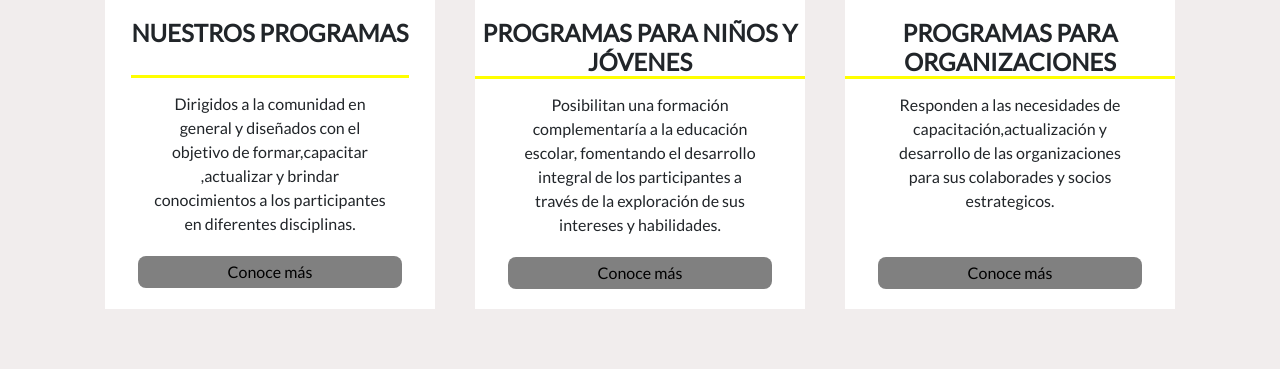
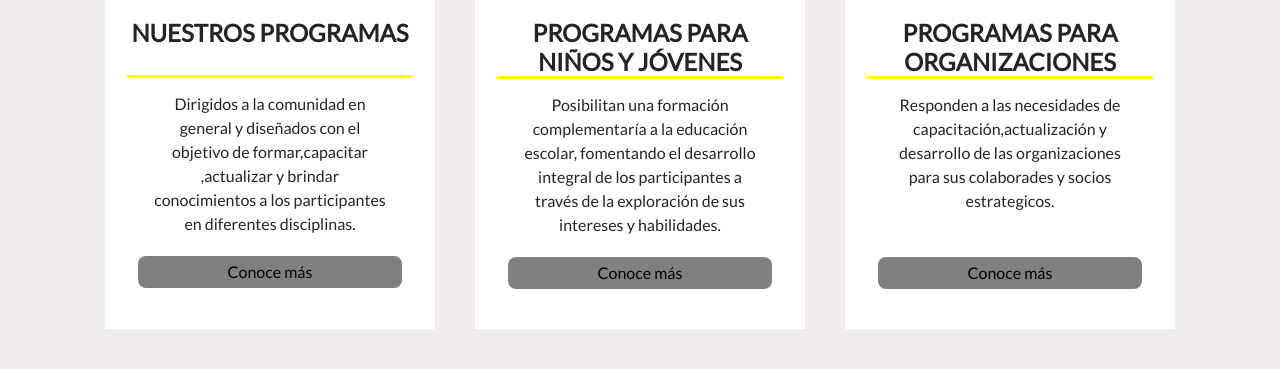
Before and after one commit to jackas779/uniandes, a PHP site: page /codigo/index.html in a window 1280 px wide. Shown: the part 800-1169 px from the top of the page. Before the commit the page ends 1109 px from the top, so only its background shows below. Run offline with PHP 8.4, Linux system fonts and the light colour scheme.

Commit message:
Se arregla menu de la barra de navegacion, y se arregla linea  de debajo de los titulos de las cards, se agrega hover al boton del slider

```diff
--- a/css/index.css
+++ b/css/index.css
@@ -29,6 +29,9 @@ header{
 }
 .menu_uniandes--links{
     display: flex;
+    flex-basis: 65%;
+    justify-content: space-around;
+    align-items: center;
 }
 header nav .menu_uniandes .menu_uniandes--links a{
     padding: 0 12px;
@@ -84,7 +87,7 @@ header nav .menu_busqueda_uniandes .menu_busqueda_uniandes--links a{
 }
 .container .container--card{
     width: 330px;
-    height: 500px;
+    height: 520px;
     margin: 20px;
     text-align: center;
     background-color: white;
@@ -101,6 +104,7 @@ header nav .menu_busqueda_uniandes .menu_busqueda_uniandes--links a{
     min-height: 59px;
     display: inline-block;
     border-bottom: 3px solid yellow;
+    width: 286px;
 }
 .container .container--card p {
     padding: 1px 1rem;
@@ -123,7 +127,7 @@ header nav .menu_busqueda_uniandes .menu_busqueda_uniandes--links a{
     color: black;
 }
 .footer{
-    height: 60px;
+    height: 80px;
 }
 #botn-slider{
     background-color: transparent;
@@ -134,3 +138,7 @@ header nav .menu_busqueda_uniandes .menu_busqueda_uniandes--links a{
     border: 2px solid yellow;
     color: white;
 }
+#botn-slider:hover{
+    background-color: black;
+    color: white;
+}
```
